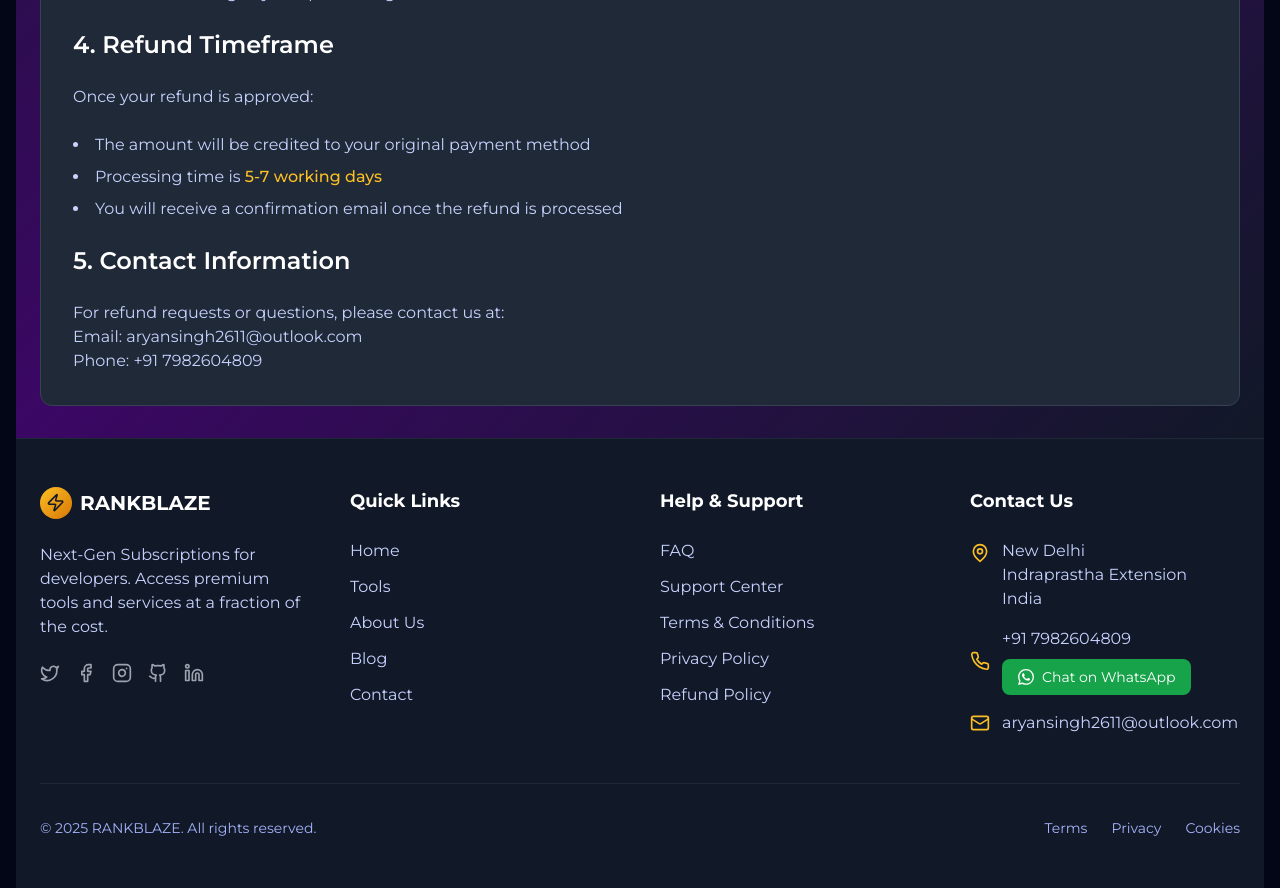
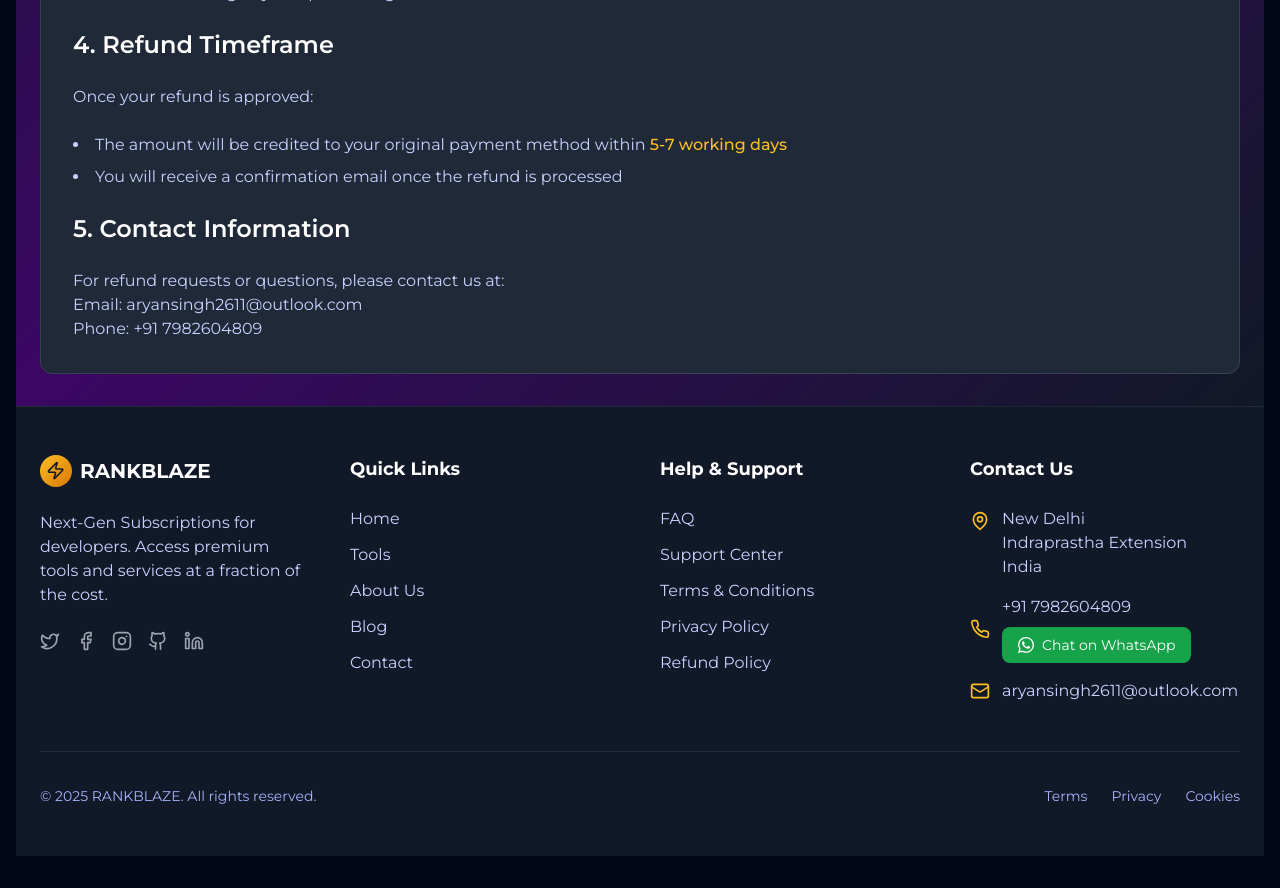
Before and after one commit to Kak4shi73/rankblaze99, a React (Vite) app: page /refund in a window 1280 px wide. Shown: the part 840-1728 px from the top of the page. After the commit the page ends 1696 px from the top, so only its background shows below. Built offline with nearby package versions, Linux system fonts and the light colour scheme; no server answers; a web font is replaced by a local one.

Commit message:
Update refund policy: combine payment method and timeframe into single complete sentence

```diff
--- a/src/pages/RefundPolicy.tsx
+++ b/src/pages/RefundPolicy.tsx
@@ -44,8 +44,7 @@ const RefundPolicy = () => {
               Once your refund is approved:
             </p>
             <ul className="list-disc list-inside text-indigo-200 mb-6 space-y-2">
-              <li>The amount will be credited to your original payment method</li>
-              <li className="whitespace-nowrap">Processing time is <span className="text-amber-400 font-medium">5-7 working days</span></li>
+              <li>The amount will be credited to your original payment method within <span className="text-amber-400 font-medium">5-7 working days</span></li>
               <li>You will receive a confirmation email once the refund is processed</li>
             </ul>
 
```
